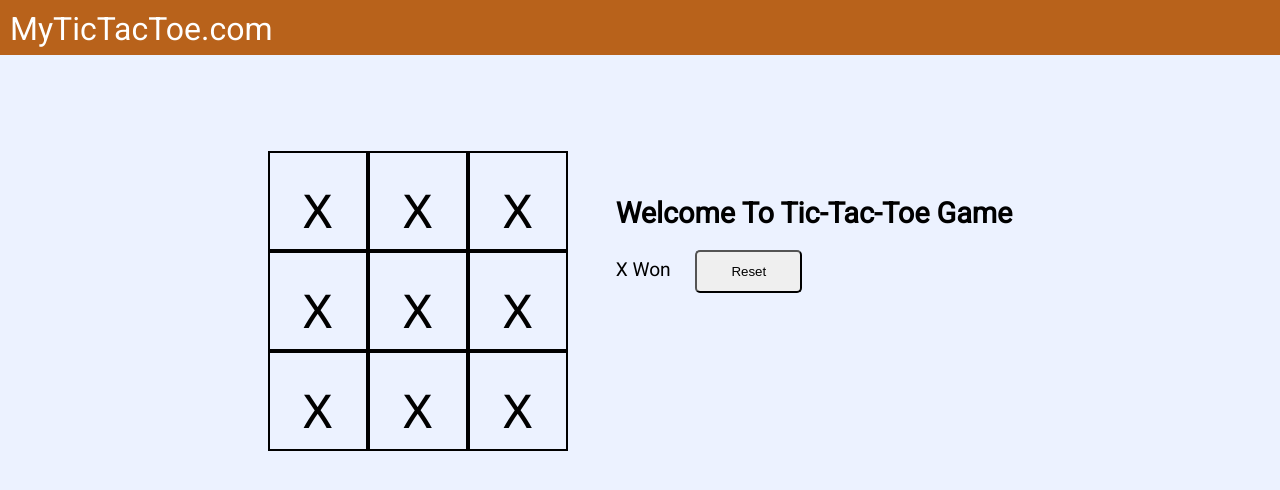
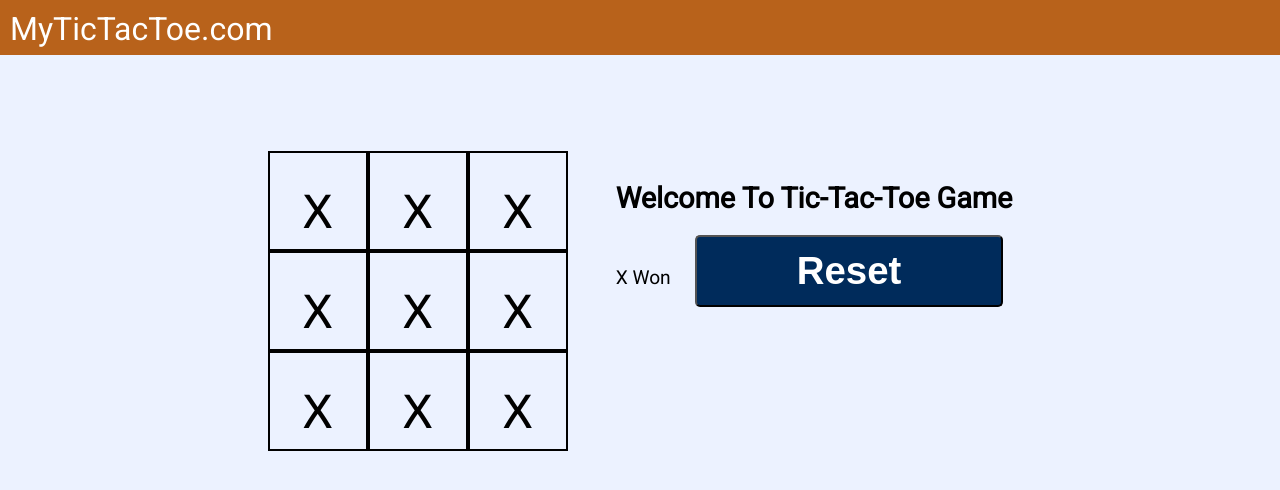
Before and after one commit to Pratiyushkumar/Tic-Tac-Toe-game, a plain HTML site: page index.html in a window 1280 px wide. Drawn offline with Linux system fonts and the light colour scheme.

Commit message:
update styles.css
Button Styling improved

```diff
--- a/src/CSS/Styles.css
+++ b/src/CSS/Styles.css
@@ -91,6 +91,10 @@ nav ul li {
   width: 8em;
   border-radius: 5px;
   cursor: pointer;
+  background-color: var(--btn_color);
+  color: var(--white_color);
+  font-weight: 600;
+  font-size: 2em;
 }
 
 /* Pseudo class */
@@ -99,3 +103,9 @@ nav ul li {
   color: var(--white_color);
   box-shadow: 2px 5px 2px rgb(213, 210, 210);
 }
+
+.btn button:active {
+  background-color: #262a56;
+  box-shadow: 0 5px #666;
+  transform: translateY(4px);
+}
```
